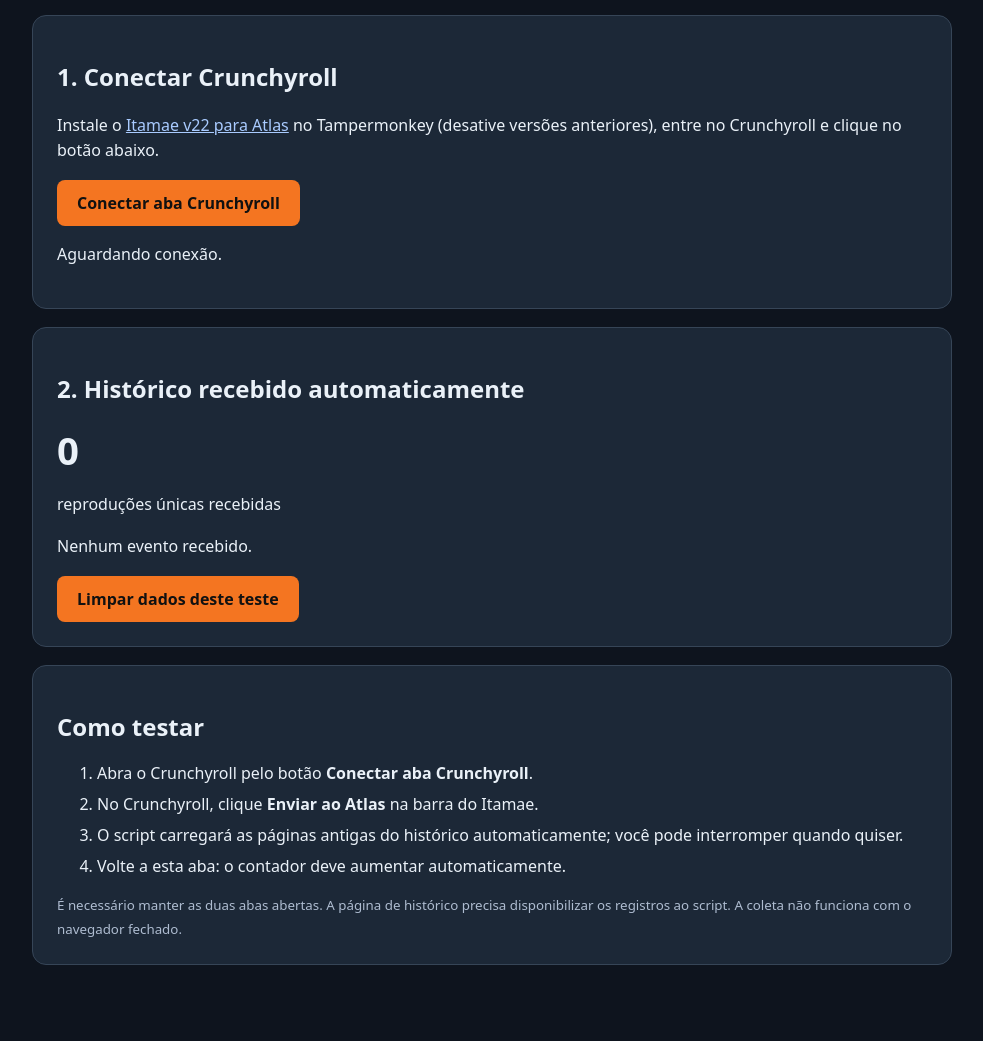
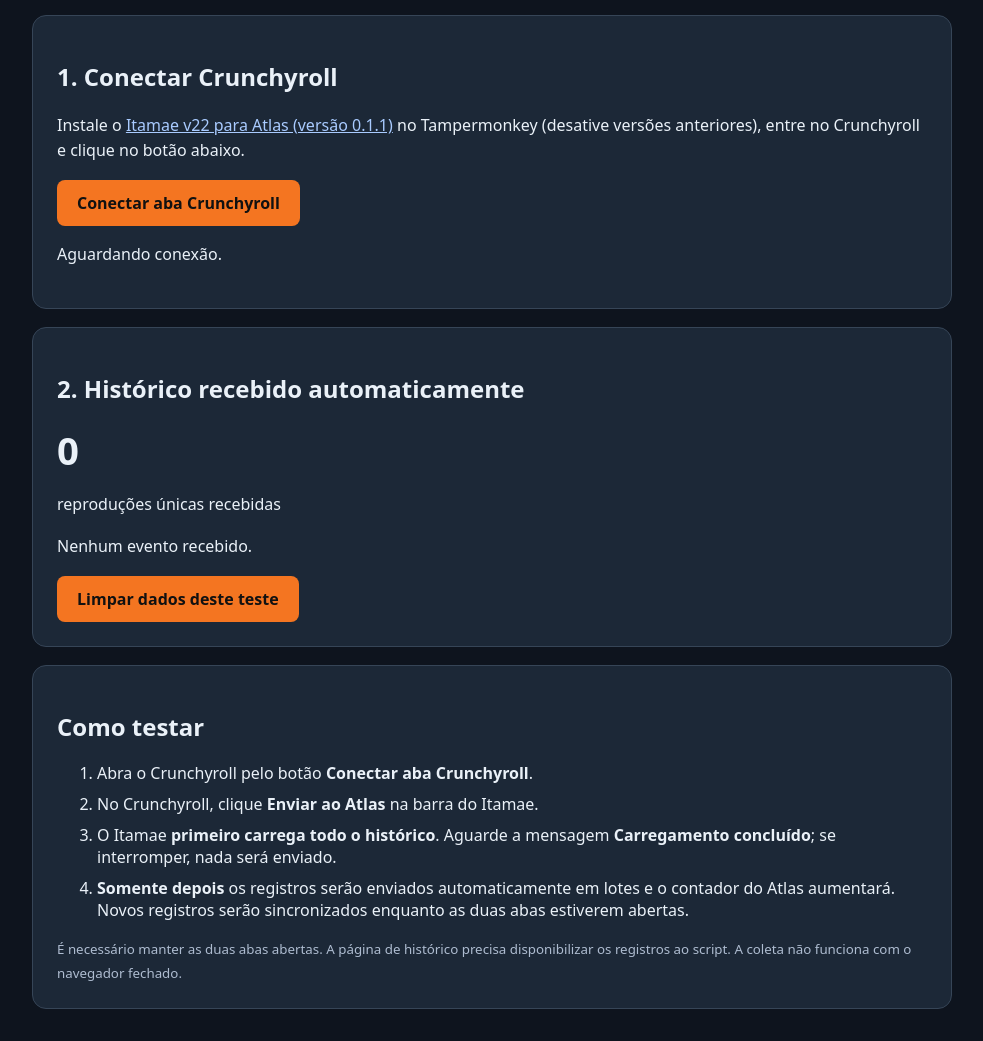
Before and after one commit to Mjohlnir/Atlas-v22-preview, a plain HTML site: page index.html in a window 1280 px wide. Shown: the part 194-1235 px from the top of the page, without its empty margins (148-1131 px from the left). Before the commit the page ends 1191 px from the top, so only its background shows below. Drawn offline with Linux system fonts and the light colour scheme.

Commit message:
Explicar fluxo correto: carregar histórico inteiro antes de sincronizar ao Atlas

```diff
--- a/index.html
+++ b/index.html
@@ -6,7 +6,7 @@
 <h1>Sincronização automática Crunchyroll</h1>
 <p>Este teste recebe o histórico diretamente do Itamae, sem arquivos JSON. Os registros ficam apenas neste navegador. <b>Não conecta nem modifica o Supabase.</b></p>
 <section class="panel"><h2>1. Conectar Crunchyroll</h2>
-<p>Instale o <a href="itamae-atlas.user.js">Itamae v22 para Atlas</a> no Tampermonkey (desative versões anteriores), entre no Crunchyroll e clique no botão abaixo.</p>
+<p>Instale o <a href="itamae-atlas.user.js">Itamae v22 para Atlas (versão 0.1.1)</a> no Tampermonkey (desative versões anteriores), entre no Crunchyroll e clique no botão abaixo.</p>
 <button id="connect">Conectar aba Crunchyroll</button>
 <p id="status" role="status">Aguardando conexão.</p>
 </section>
@@ -15,7 +15,7 @@
 <p id="last">Nenhum evento recebido.</p><button id="clear" type="button">Limpar dados deste teste</button>
 </section>
 <section class="panel"><h2>Como testar</h2>
-<ol><li>Abra o Crunchyroll pelo botão <b>Conectar aba Crunchyroll</b>.</li><li>No Crunchyroll, clique <b>Enviar ao Atlas</b> na barra do Itamae.</li><li>O script carregará as páginas antigas do histórico automaticamente; você pode interromper quando quiser.</li><li>Volte a esta aba: o contador deve aumentar automaticamente.</li></ol>
+<ol><li>Abra o Crunchyroll pelo botão <b>Conectar aba Crunchyroll</b>.</li><li>No Crunchyroll, clique <b>Enviar ao Atlas</b> na barra do Itamae.</li><li>O Itamae <b>primeiro carrega todo o histórico</b>. Aguarde a mensagem <b>Carregamento concluído</b>; se interromper, nada será enviado.</li><li><b>Somente depois</b> os registros serão enviados automaticamente em lotes e o contador do Atlas aumentará. Novos registros serão sincronizados enquanto as duas abas estiverem abertas.</li></ol>
 <small>É necessário manter as duas abas abertas. A página de histórico precisa disponibilizar os registros ao script. A coleta não funciona com o navegador fechado.</small>
 </section>
 <script>
```
